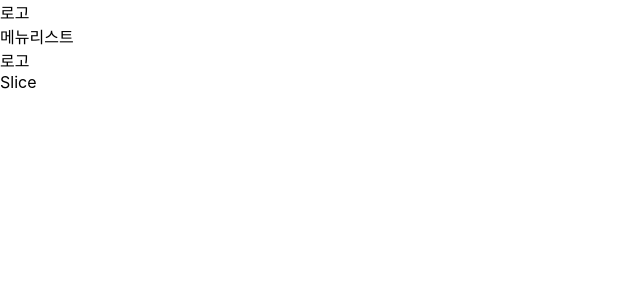
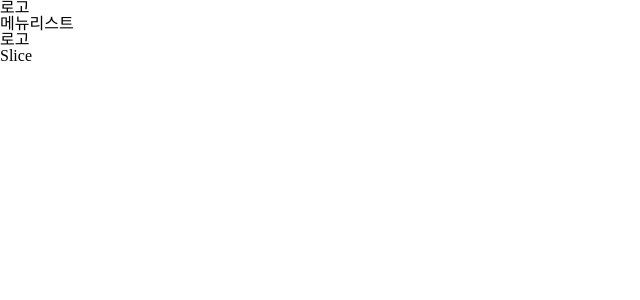
Before and after one commit to prove-ability/wanted_pre_onboarding, a React (Create React App) app: page / in a window 1280 px wide. Shown: the top 300 px of the page, without its empty margins (0-640 px from the left). Built offline with nearby package versions, Linux system fonts and the light colour scheme.

Commit message:
💄 css reset lib 추가 브라우저 간 동일한 디자인을 위해

```diff
--- a/src/App.tsx
+++ b/src/App.tsx
@@ -1,16 +1,25 @@
 // import React from "react";
 // import logo from "./logo.svg";
 // import "./App.css";
+import reset from "styled-reset";
+import { createGlobalStyle } from "styled-components";
+
 import Slice from "./components/common/Slice";
 import Layout from "./components/Layout";
 
+const GlobalStyle = createGlobalStyle`
+  ${reset}
+
+`;
+
 function App() {
 	return (
-		<div>
+		<>
+			<GlobalStyle />
 			<Layout>
 				<Slice />
 			</Layout>
-		</div>
+		</>
 	);
 }
 
```
